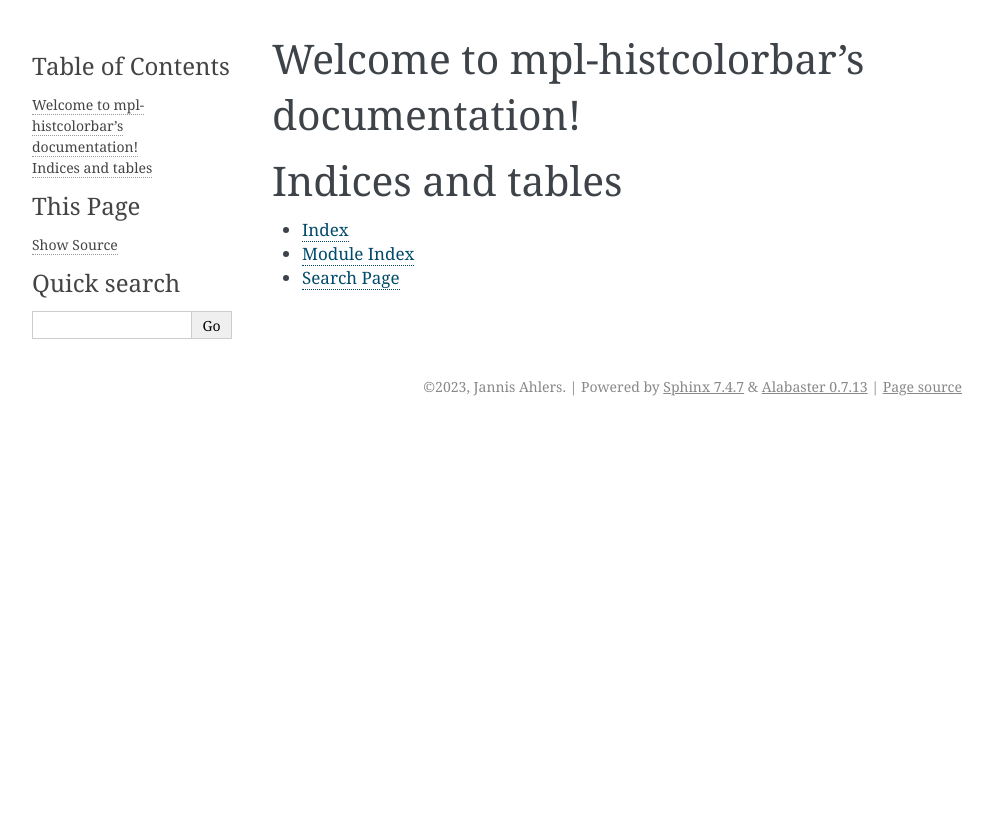
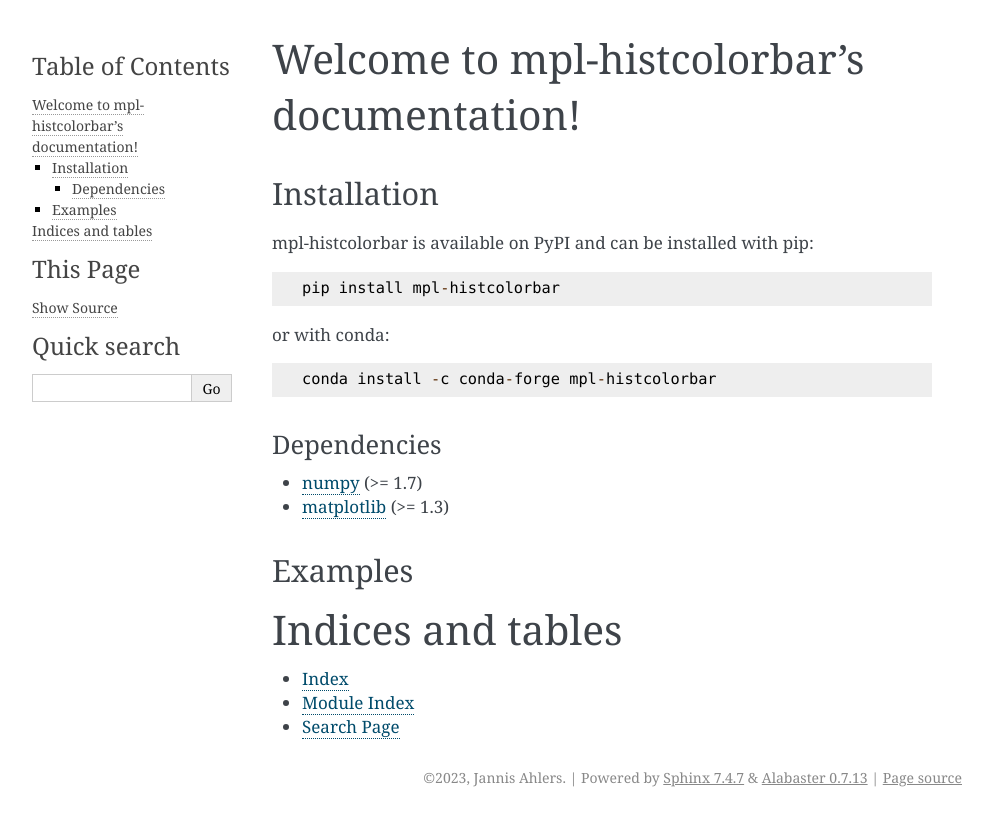
Before and after one commit to jnahlers/mpl-histcolorbar, a Sphinx documentation site: the page built from docs/index.rst, in a window 1280 px wide. Shown: the top 826 px of the page, without its empty margins (148-1141 px from the left). Built offline with Sphinx 7.4.7, drawn with Linux system fonts in a browser that asks for light colours.

Commit message:
Start adding to documentation

```diff
--- a/docs/index.rst
+++ b/docs/index.rst
@@ -6,11 +6,29 @@
 Welcome to mpl-histcolorbar's documentation!
 ============================================
 
+
+Installation
+------------
+
+mpl-histcolorbar is available on PyPI and can be installed with pip::
+
+    pip install mpl-histcolorbar
+
+or with conda::
+
+    conda install -c conda-forge mpl-histcolorbar
+
+Dependencies
+^^^^^^^^^^^^
+- `numpy <http://www.numpy.org/>`_ (>= 1.7)
+- `matplotlib <http://matplotlib.org/>`_ (>= 1.3)
+
+Examples
+--------
+
 .. toctree::
    :maxdepth: 2
    :caption: Contents:
-
-
 
 Indices and tables
 ==================
```
